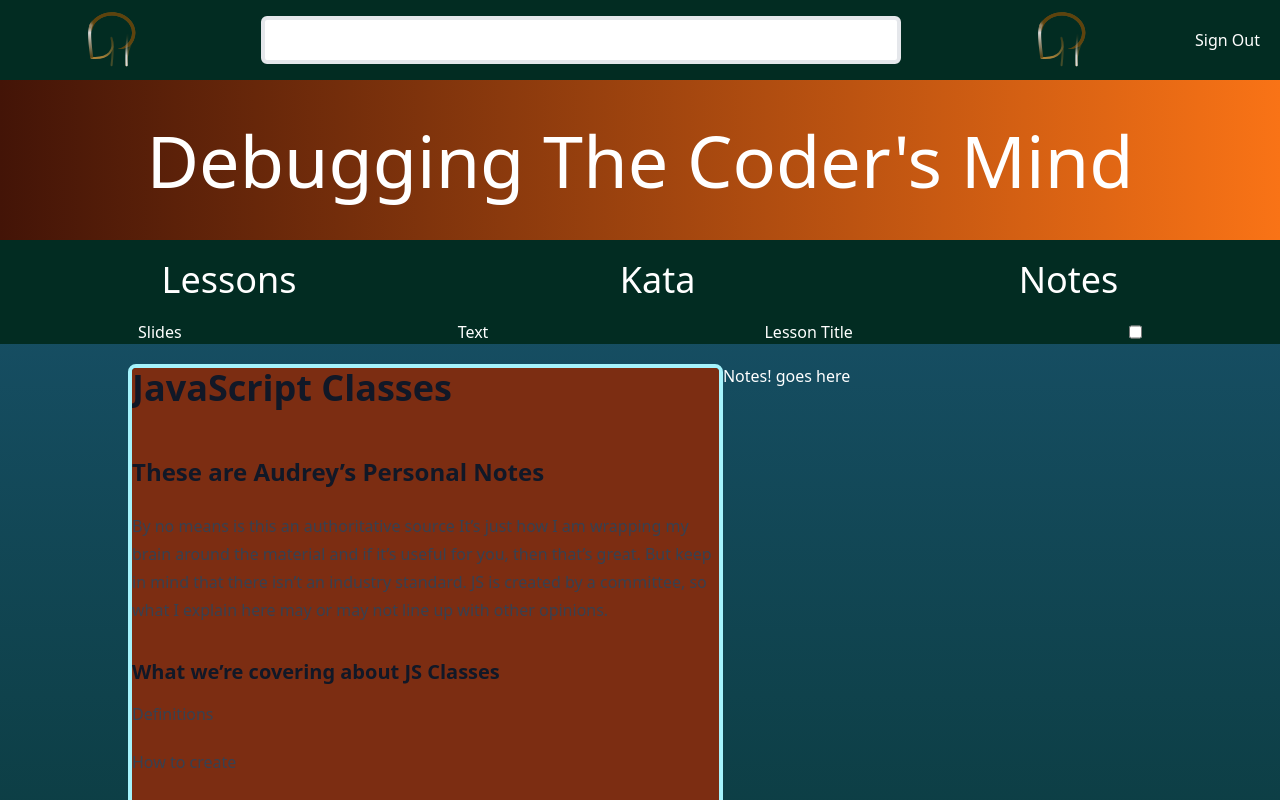
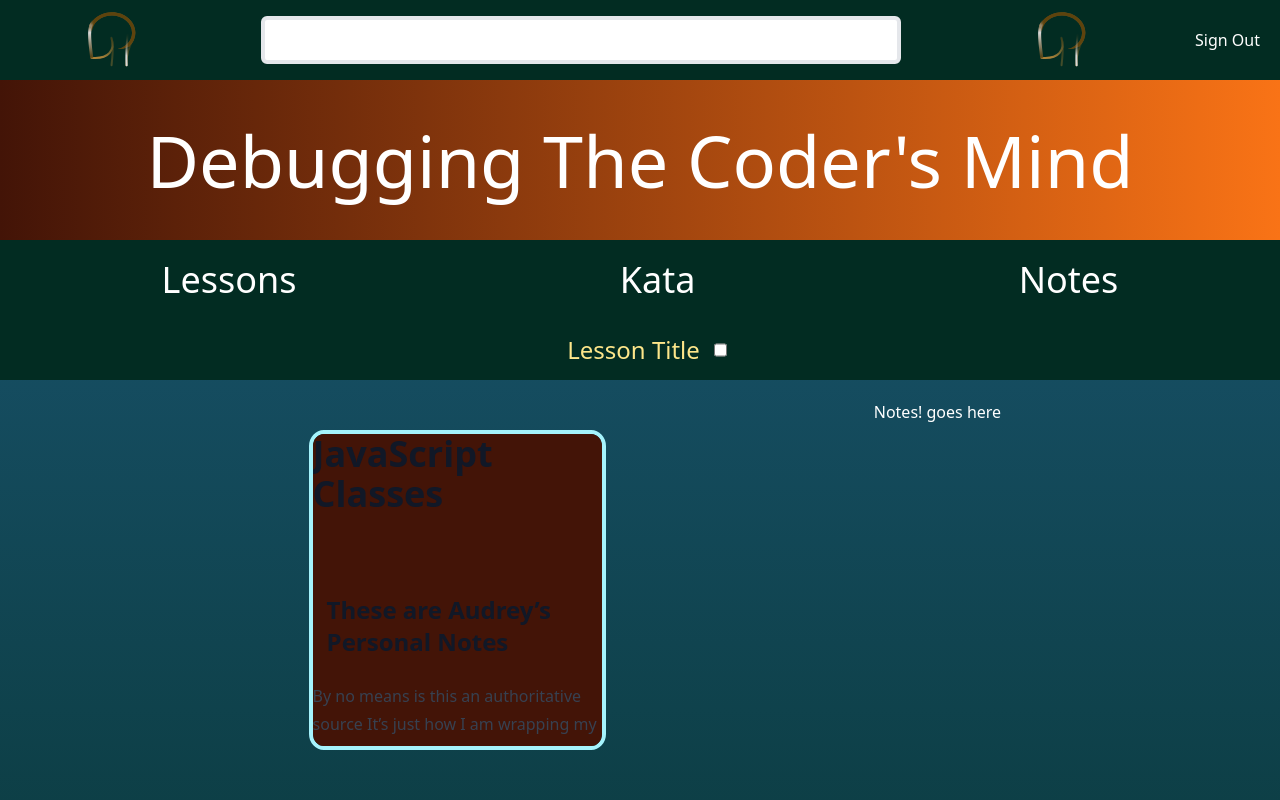
Before and after one commit to LadyAudrey/debugging_the_coders_mind, a Next.js app: page /lessons in a window 1280 px wide. Shown: the top 800 px of the page. Built offline with nearby package versions, Linux system fonts and the light colour scheme.

Commit message:
working on lessons styling, condensing css to classes

```diff
--- a/app/(dashboard)/components/Lessons/Lessons.tsx
+++ /dev/null
@@ -1,17 +0,0 @@
-
-import ControlBar from "../../lessons/ControlBar";
-import Lesson from "./Lesson";
-import Notes from "../Notes";
-import IDEsandbox from "../IDEsandbox";
-
-export default function Lessons() {
-  return (
-    <div className="h-full flex flex-col items-center bg-gradient-to-b from-cyan-900 to-emerald-950 text-white">
-      <ControlBar />
-      <div className="flex flex-row m-5 w-4/5 h-[1000px]">
-        <Lesson />
-        <Notes />
-      </div>
-    </div>
-  );
-}
--- a/app/(dashboard)/components/TitleHeader.tsx
+++ b/app/(dashboard)/components/TitleHeader.tsx
@@ -4,7 +4,7 @@ export default function TitleHeader() {
   return (
     <div className="flex flex-col justify-center content-center bg-gradient-to-r from-orange-950 to-orange-500 text-white">
       <h1
-        className="h-40 w-fit mx-auto text-7xl"
+        className="h-40 w-fit mx-auto"
         style={{ lineHeight: "160px" }}
       >
         Debugging The Coder&apos;s Mind
--- a/app/(dashboard)/dashboard.css
+++ b/app/(dashboard)/dashboard.css
@@ -2,14 +2,17 @@
 @tailwind components;
 @tailwind utilities;
 
-/* @layer components{
+@layer components{
     h1{
-        @apply text-5xl
+        @apply text-7xl
     }
     h2{
-        @apply text-2xl m-3.5
+        @apply text-2xl m-3.5 text-amber-200
     }
-} */
+    .card{
+        @apply flex flex-col items-center h-full w-1/2
+    }
+}
 /* I want the below colors to be the theme variables, but it wasn't working, so I hard coded it for now */
 .card {
     display: flex;
@@ -21,8 +24,3 @@
     width: 50%;
     height: 40vh;
     }
-
-/* h2 {
-    font-size: xx-large;
-    margin: 5vh;
-} */
--- a/app/(dashboard)/lessons/ControlBar.tsx
+++ b/app/(dashboard)/lessons/ControlBar.tsx
@@ -1,8 +1,9 @@
 export default function ControlBar() {
   return (
-    <div className="sticky flex flex-row top-40 w-full justify-around bg-emerald-950">
-      <button>Slides</button>
-      <button>Text</button>
+    <div className="sticky flex flex-row justify-center top-40 w-full bg-emerald-950">
+      {/* until I create the slide option, having these buttons is irrelevant, I want the h2 centered and the checkbox on the right*/}
+      {/* <button>Slides</button>
+      <button>Text</button> */}
       <h2>Lesson Title</h2>
       {/* will end up having a 2-point slider across 3 options */}
       <input className="toggle" type="checkbox" />
--- a/app/(dashboard)/lessons/Lesson.tsx
+++ b/app/(dashboard)/lessons/Lesson.tsx
@@ -4,11 +4,8 @@ import TestLesson from "@/app/LessonsTxt/Classes_and_their_Uses.mdx";
 export default function Lesson() {
   return (
     <div>
-      {/* <ControlBar/> */}
-      <div className="flex flex-col items-center h-full">
-        <div className="bg-orange-900 border-cyan-200 rounded-lg border-4 prose overflow-scroll">
-          <TestLesson />
-        </div>
+      <div className="card bg-orange-950 border-cyan-200 rounded-lg border-4 prose overflow-scroll">
+        <TestLesson />
       </div>
     </div>
   );
--- a/app/(dashboard)/lessons/page.tsx
+++ b/app/(dashboard)/lessons/page.tsx
@@ -8,7 +8,8 @@ export default function Lessons() {
   return (
     <div className="h-full flex flex-col items-center bg-gradient-to-b from-cyan-900 to-emerald-950 text-white">
       <ControlBar />
-      <div className="flex flex-row m-5 w-4/5 h-[1000px]">
+      <div className="flex flex-row justify-between m-5 h-[1000px]">
+        {/* TDL - I want the dimensions to all be on the class card for these, haven't been successful in adding a responsive width to it, yet */}
         <Lesson />
         <Notes />
       </div>
```
